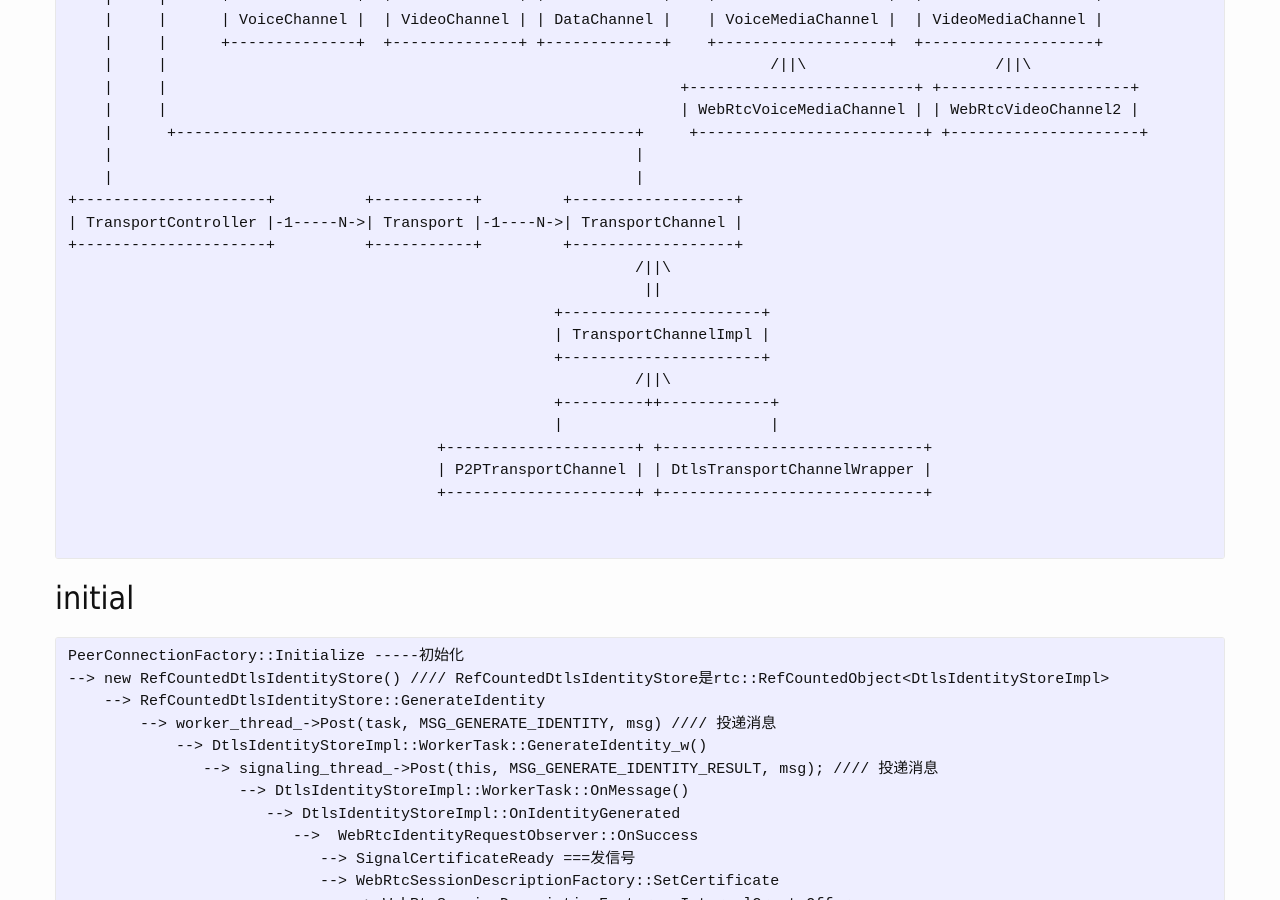
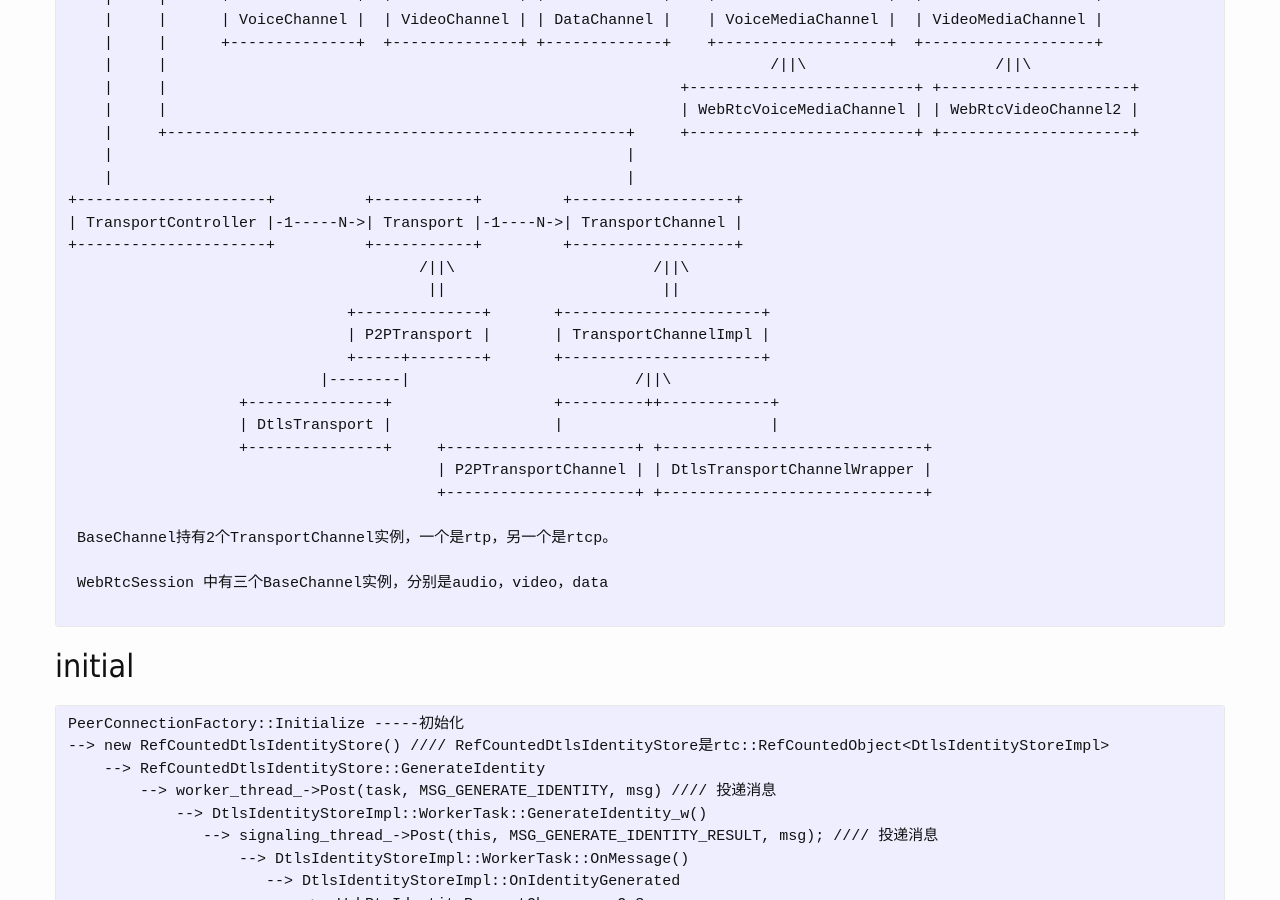
Before and after one commit to haska1025/haska1025.github.io, a Jekyll site: the page built from _posts/2019-01-21-create_offer.md, in a window 1280 px wide and 900 px high, scrolled down 673 px. Built offline with Jekyll 4.4.1, drawn with Linux system fonts in a browser that asks for light colours; our own code applies the rules of GitHub Pages for plain Markdown files.

Commit message:
Update 2019-01-21-create_offer.md

````diff
--- a/_posts/2019-01-21-create_offer.md
+++ b/_posts/2019-01-21-create_offer.md
@@ -24,24 +24,27 @@
     |     |                                                                   /||\                     /||\
     |     |                                                         +-------------------------+ +---------------------+
     |     |                                                         | WebRtcVoiceMediaChannel | | WebRtcVideoChannel2 |
-    |      +---------------------------------------------------+     +-------------------------+ +---------------------+
-    |                                                          |
-    |                                                          |
+    |     +---------------------------------------------------+     +-------------------------+ +---------------------+
+    |                                                         |
+    |                                                         |
 +---------------------+          +-----------+         +------------------+
 | TransportController |-1-----N->| Transport |-1----N->| TransportChannel |
 +---------------------+          +-----------+         +------------------+
-                                                               /||\
-                                                                ||
-                                                      +----------------------+
-                                                      | TransportChannelImpl |
-                                                      +----------------------+
-                                                               /||\
-                                                      +---------++------------+
-                                                      |                       |
-                                         +---------------------+ +-----------------------------+
+                                       /||\                      /||\
+                                        ||                        ||
+                               +--------------+       +----------------------+
+                               | P2PTransport |       | TransportChannelImpl |
+                               +-----+--------+       +----------------------+
+                            |--------|                         /||\
+                   +---------------+                  +---------++------------+
+                   | DtlsTransport |                  |                       |
+                   +---------------+     +---------------------+ +-----------------------------+
                                          | P2PTransportChannel | | DtlsTransportChannelWrapper |
                                          +---------------------+ +-----------------------------+
 
+ BaseChannel持有2个TransportChannel实例，一个是rtp，另一个是rtcp。
+
+ WebRtcSession 中有三个BaseChannel实例，分别是audio，video，data
 
 ```
 
````
